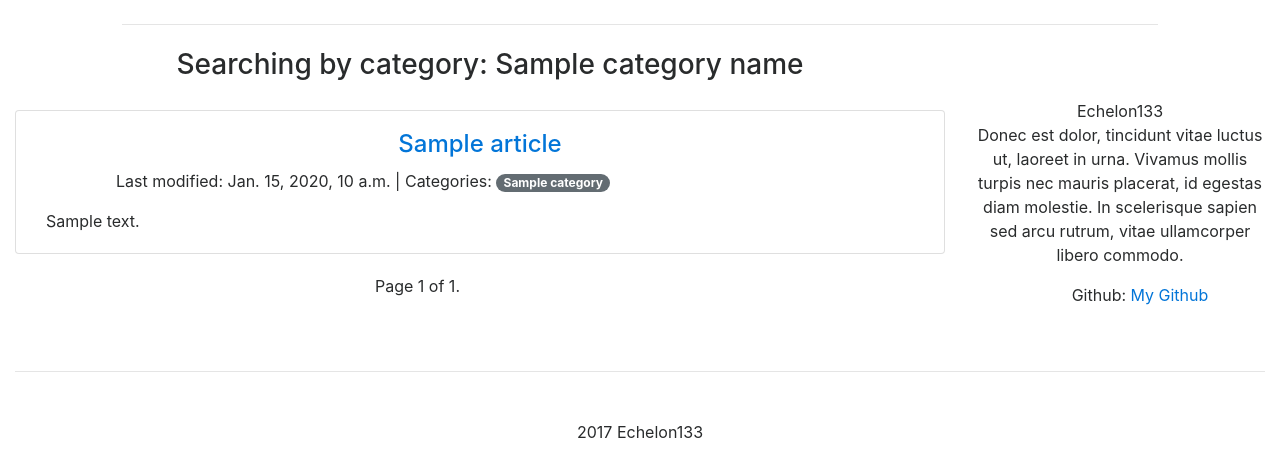
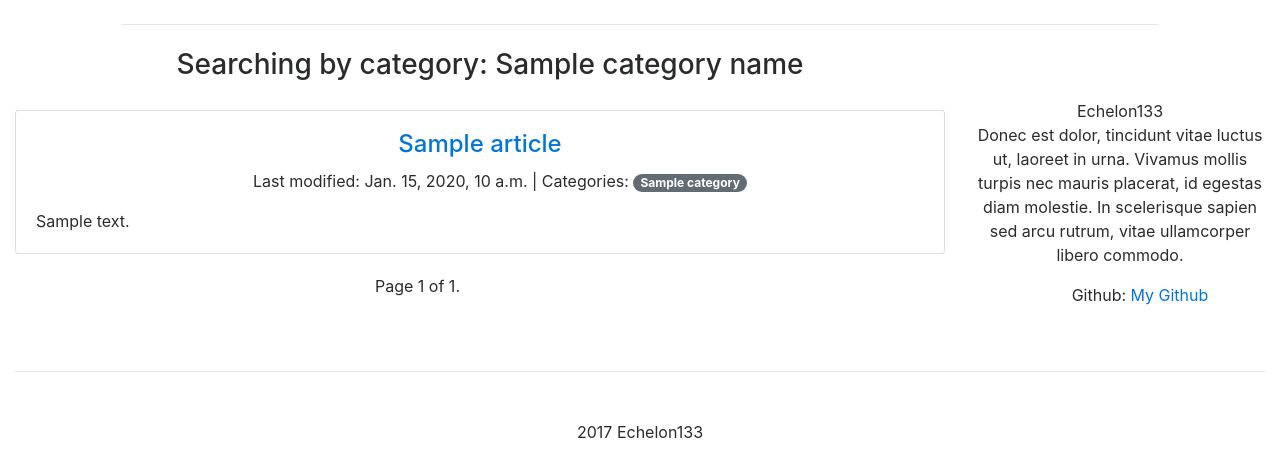
Before and after one commit to Echelon133/Django_blog, a Django app: template blog_app/templates/blog_app/by_date.html in a window 1280 px wide. Shown: the part 151-624 px from the top of the page. Run offline with Django 3.2, Linux system fonts and the light colour scheme; the template is opened without the code that fills it: most values are stand-ins (such as "Sample title", 1, 10 or a date in 2020); form fields are guessed from the names that the template uses; some libraries are stand-ins or nearby versions.

Commit message:
Fixed mistakes in class names of a list and centered text

```diff
--- a/blog_app/templates/blog_app/includes/categories.html
+++ b/blog_app/templates/blog_app/includes/categories.html
@@ -1,4 +1,4 @@
-<ul class="outer-list">
+<ul class="outer-list text-center">
     <li>Last modified: {{ last_modified }}</li> |
     <li>Categories:
         {% for category in categories %}
--- a/blog_app/templates/blog_app/includes/single_article.html
+++ b/blog_app/templates/blog_app/includes/single_article.html
@@ -1,9 +1,7 @@
 <div class="card">
     <div class="card-block">
         <h4 class="card-title text-center"><a href="{{ article.get_absolute_url }}">{{ article.title }}</a></h4>
-        <ul class="outer_list">
-            {% include 'blog_app/includes/categories.html' with last_modified=article.last_modified categories=article.category.all %}
-        </ul>
-        <p class="card-text">{{ article.article_body|safe|truncatewords_html:50 }}</p>
+        {% include 'blog_app/includes/categories.html' with last_modified=article.last_modified categories=article.category.all %}
+        <section class="card-text">{{ article.article_body|safe|truncatewords_html:50 }}</section>
     </div>
 </div>
```
